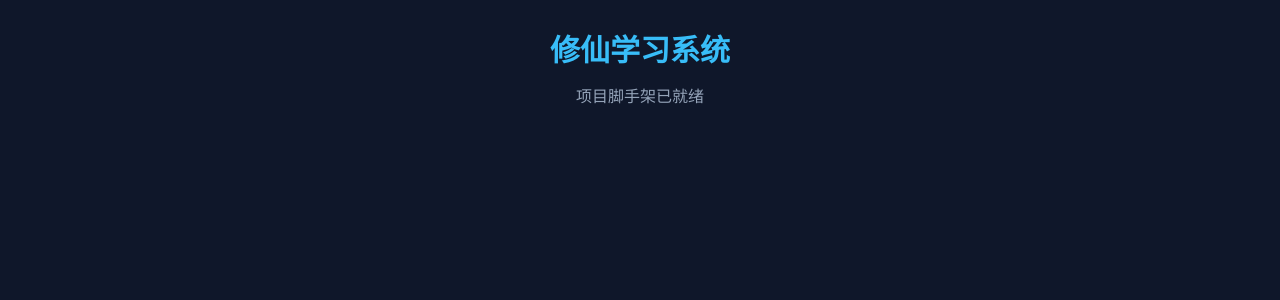
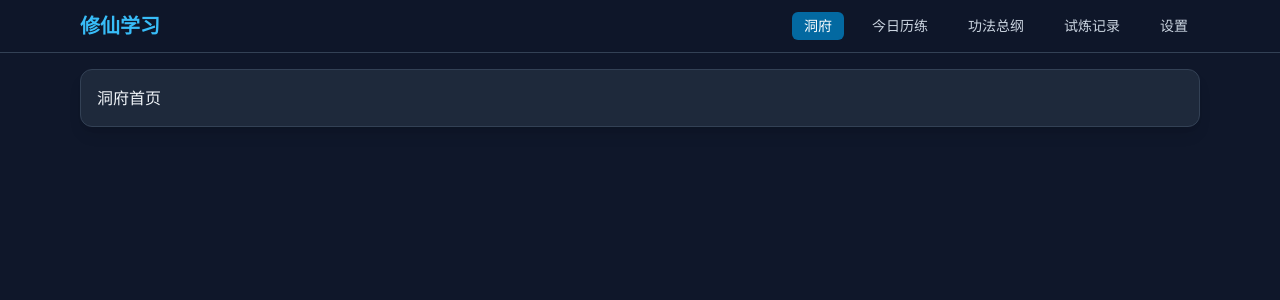
Before and after one commit to jasonmiao0511-hue/cultivation-learning-system, a React (Vite) app: page / in a window 1280 px wide. Shown: the top 300 px of the page. Built offline with nearby package versions, Linux system fonts and the light colour scheme.

Commit message:
feat: add router, layout, and navbar

```diff
--- a/src/App.tsx
+++ b/src/App.tsx
@@ -1,10 +1,7 @@
+import AppRouter from './router'
+
 function App() {
-  return (
-    <div className="min-h-screen p-8 text-center">
-      <h1 className="text-3xl font-bold text-realm-400">修仙学习系统</h1>
-      <p className="mt-4 text-slate-400">项目脚手架已就绪</p>
-    </div>
-  )
+  return <AppRouter />
 }
 
 export default App
--- /dev/null
+++ b/src/components/feature/Layout.tsx
@@ -0,0 +1,13 @@
+import { Outlet } from 'react-router-dom'
+import Navbar from './Navbar'
+
+export default function Layout() {
+  return (
+    <div className="min-h-screen bg-slate-900 text-slate-100">
+      <Navbar />
+      <main className="mx-auto max-w-6xl p-4">
+        <Outlet />
+      </main>
+    </div>
+  )
+}
--- /dev/null
+++ b/src/components/feature/Navbar.tsx
@@ -0,0 +1,32 @@
+import { NavLink } from 'react-router-dom'
+
+const links = [
+  { to: '/', label: '洞府' },
+  { to: '/daily', label: '今日历练' },
+  { to: '/plan', label: '功法总纲' },
+  { to: '/records', label: '试炼记录' },
+  { to: '/settings', label: '设置' },
+]
+
+export default function Navbar() {
+  return (
+    <nav className="sticky top-0 z-50 border-b border-slate-700 bg-slate-900/90 backdrop-blur">
+      <div className="mx-auto flex max-w-6xl items-center justify-between px-4 py-3">
+        <div className="text-xl font-bold text-realm-400">修仙学习</div>
+        <div className="hidden gap-4 md:flex">
+          {links.map((link) => (
+            <NavLink
+              key={link.to}
+              to={link.to}
+              className={({ isActive }) =>
+                `rounded-md px-3 py-1 text-sm transition ${isActive ? 'bg-realm-700 text-white' : 'text-slate-300 hover:text-white'}`
+              }
+            >
+              {link.label}
+            </NavLink>
+          ))}
+        </div>
+      </div>
+    </nav>
+  )
+}
--- /dev/null
+++ b/src/pages/Daily.tsx
@@ -0,0 +1,3 @@
+export default function Daily() {
+  return <div className="card">今日历练</div>
+}
--- /dev/null
+++ b/src/pages/Home.tsx
@@ -0,0 +1,3 @@
+export default function Home() {
+  return <div className="card">洞府首页</div>
+}
--- /dev/null
+++ b/src/pages/Plan.tsx
@@ -0,0 +1,3 @@
+export default function Plan() {
+  return <div className="card">功法总纲</div>
+}
--- /dev/null
+++ b/src/pages/Records.tsx
@@ -0,0 +1,3 @@
+export default function Records() {
+  return <div className="card">试炼记录</div>
+}
--- /dev/null
+++ b/src/pages/Settings.tsx
@@ -0,0 +1,3 @@
+export default function Settings() {
+  return <div className="card">设置</div>
+}
--- /dev/null
+++ b/src/pages/Subject.tsx
@@ -0,0 +1,6 @@
+import { useParams } from 'react-router-dom'
+
+export default function Subject() {
+  const { id } = useParams()
+  return <div className="card">功法：{id}</div>
+}
--- /dev/null
+++ b/src/router/index.tsx
@@ -0,0 +1,23 @@
+import { Routes, Route } from 'react-router-dom'
+import Layout from '../components/feature/Layout'
+import Home from '../pages/Home'
+import Daily from '../pages/Daily'
+import Plan from '../pages/Plan'
+import Subject from '../pages/Subject'
+import Records from '../pages/Records'
+import Settings from '../pages/Settings'
+
+export default function AppRouter() {
+  return (
+    <Routes>
+      <Route path="/" element={<Layout />}>
+        <Route index element={<Home />} />
+        <Route path="daily" element={<Daily />} />
+        <Route path="plan" element={<Plan />} />
+        <Route path="subject/:id" element={<Subject />} />
+        <Route path="records" element={<Records />} />
+        <Route path="settings" element={<Settings />} />
+      </Route>
+    </Routes>
+  )
+}
```
Also changed, not shown: 2 other files (tests, documents, lock files or other folders).
